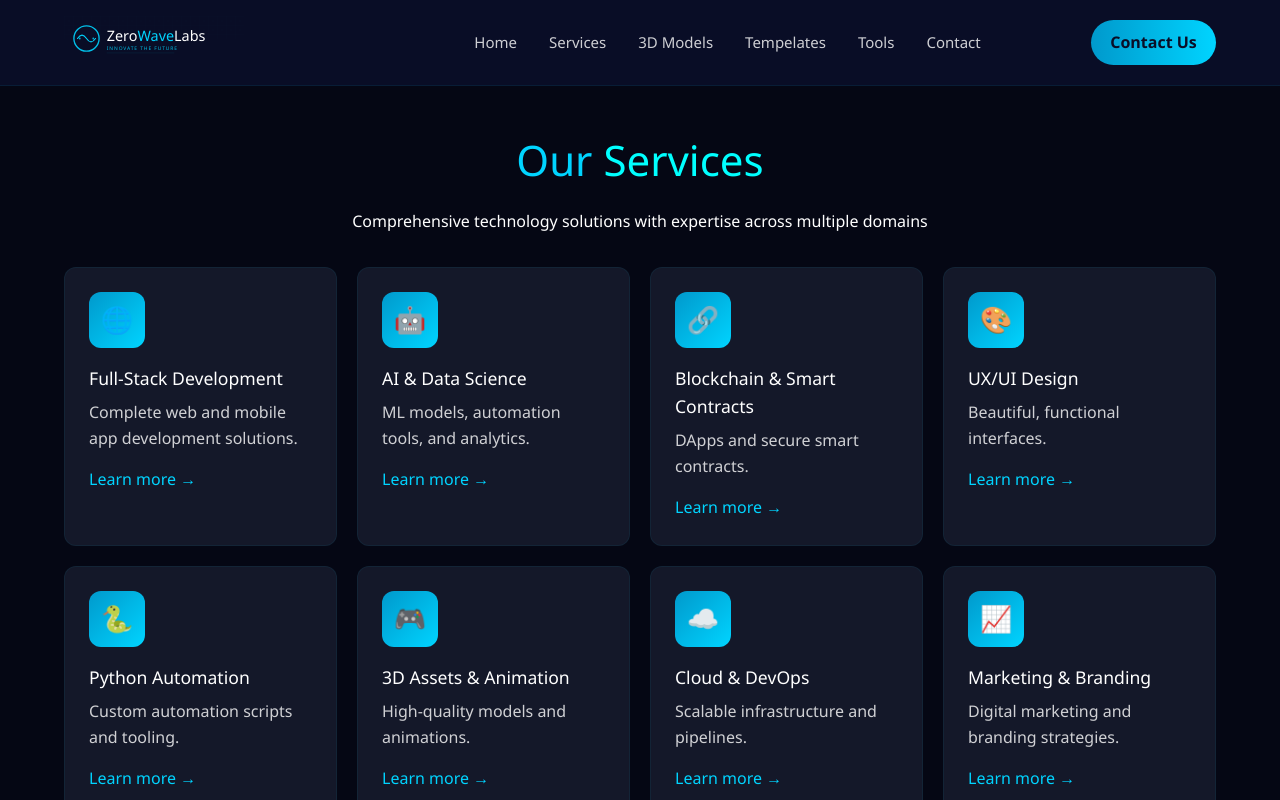
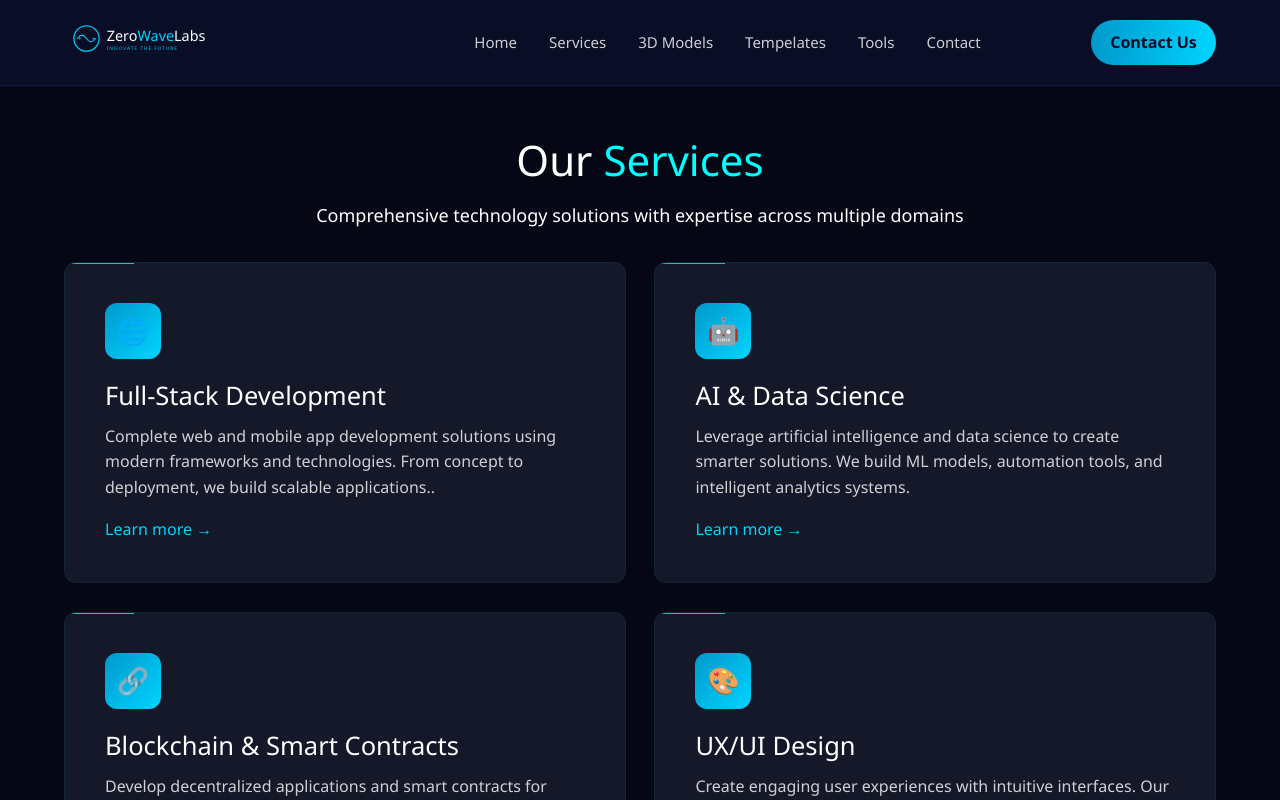
Before and after one commit to IbrahimAhmed413/ZeroWaveLabs, a React (Create React App) app: page /services in a window 1280 px wide. Shown: the top 800 px of the page. Built offline with nearby package versions, Linux system fonts and the light colour scheme.

Commit message:
feat: UI changes

```diff
--- a/src/components/Services.css
+++ b/src/components/Services.css
@@ -4,20 +4,40 @@
   background: var(--secondary-dark)
 }
 
+.section-header h2 {
+  font-size: 42px;
+  font-weight: bold;
+  margin-bottom: .5rem;
+}
+
+.section-header p {
+  font-size: 18px;
+
+}
+
+.section-header .highlight {
+  color: aqua;
+}
+
 .services-grid {
   display: grid;
-  grid-template-columns: repeat(auto-fit, minmax(260px, 1fr));
-  gap: 1.25rem
+  grid-template-columns: repeat(auto-fit, minmax(400px, 1fr));
+  gap: 1.8rem
 }
 
 .service-card {
   background: var(--accent-dark);
-  padding: 1.5rem;
+  padding: 2.5rem;
   border-radius: 12px;
   border: 1px solid rgba(0, 212, 255, 0.06);
   transition: all .25s;
   position: relative;
   overflow: hidden
+}
+
+.service-card:hover {
+  background: rgba(55, 205, 255, 0.1);
+  box-shadow: 0 0 35px 5px #176fab;
 }
 
 .service-icon {
@@ -33,17 +53,57 @@
 }
 
 .service-card h3 {
-  font-size: 1.1rem;
+  font-size: 25.5px;
   margin-bottom: .5rem;
   font-weight: 500
 }
-.highlight{
+.service-card {
+  background: var(--accent-dark);
+  padding: 2.5rem;
+  border-radius: 12px;
+  border: 1px solid rgba(0, 212, 255, 0.06);
+  transition: all 0.3s;
+  position: relative;
+  overflow: hidden;
+}
+
+/* Create the top animated aqua line */
+.service-card::before {
+  content: "";
+  position: absolute;
+  top: 0;
+  left: -100%; /* start off-screen */
+  width: 100%;
+  height: 1px; /* thickness of the line */
+  background: rgb(68, 176, 176);
+   left: 0;
+  animation: slide-line 5.5s linear infinite;
+  transition: left 0.4s ease;
+}
+
+/* Animate the line sliding when hovered */
+.service-card:hover::before {
+  left: 0;
+  animation: slide-line 1.5s linear infinite;
+}
+
+/* Keyframes for continuous movement */
+@keyframes slide-line {
+  0% {
+    left: -100%;
+  }
+  100% {
+    left: 100%;
+  }
+}
+.highlight {
   color: white;
 }
 
 .service-card p {
   color: var(--text-secondary);
-  margin-bottom: 1rem
+  margin-bottom: 1rem;
+  font-size: 16px;
 }
 
 .service-link {
--- a/src/components/Services.js
+++ b/src/components/Services.js
@@ -2,25 +2,25 @@ import React from 'react';
 import './Services.css';
 
 const services = [
-  { icon: '🌐', title: 'Full-Stack Development', desc: 'Complete web and mobile app development solutions.' },
-  { icon: '🤖', title: 'AI & Data Science', desc: 'ML models, automation tools, and analytics.' },
-  { icon: '🔗', title: 'Blockchain & Smart Contracts', desc: 'DApps and secure smart contracts.' },
-  { icon: '🎨', title: 'UX/UI Design', desc: 'Beautiful, functional interfaces.' },
-  { icon: '🐍', title: 'Python Automation', desc: 'Custom automation scripts and tooling.' },
-  { icon: '🎮', title: '3D Assets & Animation', desc: 'High-quality models and animations.' },
-  { icon: '☁️', title: 'Cloud & DevOps', desc: 'Scalable infrastructure and pipelines.' },
-  { icon: '📈', title: 'Marketing & Branding', desc: 'Digital marketing and branding strategies.' },
+  { icon: '🌐', title: 'Full-Stack Development', desc: 'Complete web and mobile app development solutions using modern frameworks and technologies. From concept to deployment, we build scalable applications..' },
+  { icon: '🤖', title: 'AI & Data Science', desc: 'Leverage artificial intelligence and data science to create smarter solutions. We build ML models, automation tools, and intelligent analytics systems.' },
+  { icon: '🔗', title: 'Blockchain & Smart Contracts', desc: 'Develop decentralized applications and smart contracts for Web3. We create secure, transparent blockchain solutions for modern businesses..' },
+  { icon: '🎨', title: 'UX/UI Design', desc: 'Create engaging user experiences with intuitive interfaces. Our design team crafts beautiful, functional designs that users love.' },
+  { icon: '🐍', title: 'Python Automation', desc: 'Streamline workflows with custom Python scripts and automation tools. From data processing to task automation, we make your work efficient.' },
+  { icon: '🎮', title: '3D Assets & Animation', desc: 'High-quality 3D models and animations for games, ads, and digital content. We create stunning visual assets that bring ideas to life.' },
+  { icon: '☁️', title: 'Cloud & DevOps', desc: 'Build scalable cloud infrastructure with automated deployment pipelines. We optimize for performance, security, and cost-efficiency.' },
+  { icon: '📈', title: 'Marketing & Branding', desc: 'Strategic digital marketing campaigns and branding solutions to help businesses grow their online presence and reach target audiences.' },
 ];
 
 export default function Services() {
   return (
     <section id="services" className="services">
       <div className="section-header container">
-        <h2 style={{color:" var(--primary-cyan)"}}>Our <span className="highlight">Services</span></h2>
+        <h2>Our <span className="highlight">Services</span></h2>
         <p>Comprehensive technology solutions with expertise across multiple domains</p>
       </div>
       <div className="services-grid container">
-        {services.map((s, idx)=>(
+        {services.map((s, idx) => (
           <div className="service-card" key={idx}>
             <div className="service-icon">{s.icon}</div>
             <h3>{s.title}</h3>
```
